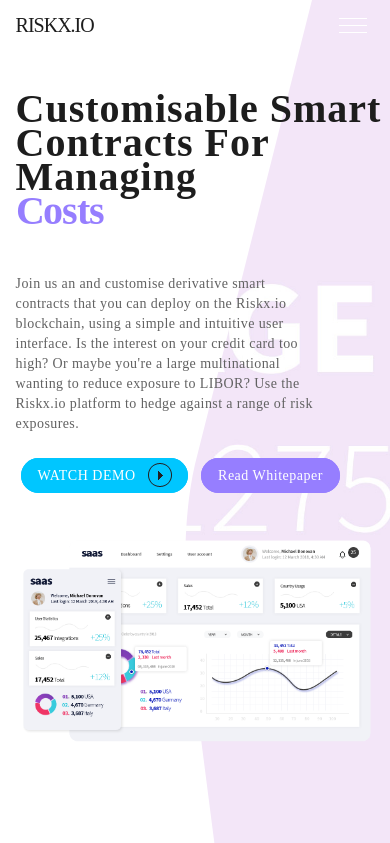
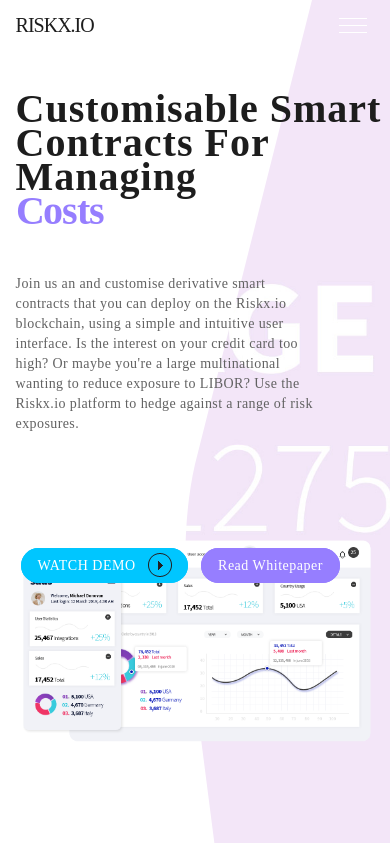
Before and after one commit to hotsiam/Riskx.io, a Django app: template swaps/templates/swaps/home.html in a window 390 px wide. Shown: the top 843 px of the page. Run offline with Django 3.2, Linux system fonts and the light colour scheme; the template is opened without the code that fills it, so the values that code supplies are empty; some web fonts are replaced.

Commit message:
mobile optimisation 2

```diff
--- a/rex/static/style.css
+++ b/rex/static/style.css
@@ -2796,7 +2796,7 @@
 }
 .intro__buttons{
 	 padding:20px 0 0 0;
-	 top:110px;
+	 top:200px;
 }
 .btn{
 	padding:10px 30px;
```
